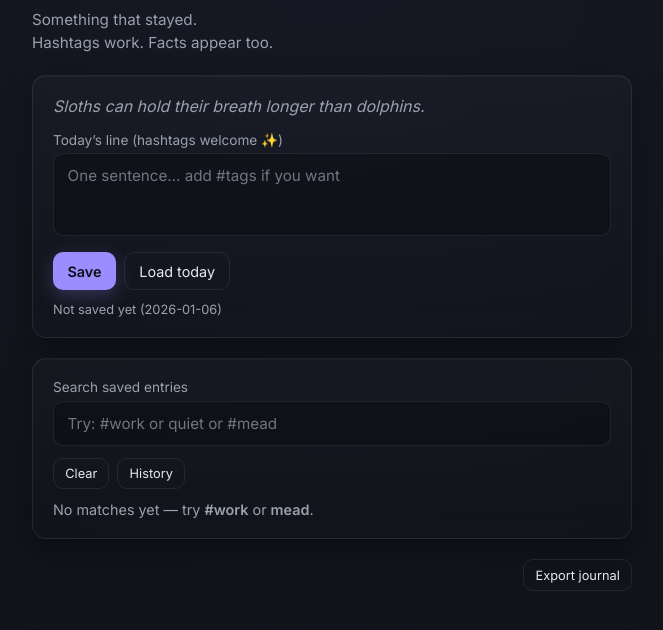
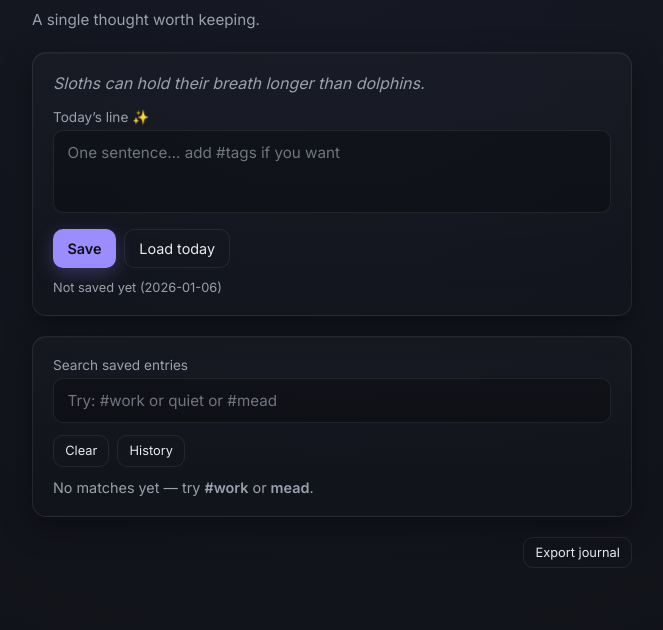
Before and after one commit to lailaluuuu/Positivepinecone, a plain HTML site: page index.html in a window 1280 px wide. Shown: the part 74-704 px from the top of the page, without its empty margins (308-971 px from the left). Drawn offline with Linux system fonts and the light colour scheme.

Commit message:
Updated index

```diff
--- a/index.html
+++ b/index.html
@@ -26,8 +26,8 @@
       </div>
 
       <p class="subtitle">
-        Something that stayed.<br>
-        Hashtags work. Facts appear too.
+        A single thought worth keeping.<br>
+
       </p>
     </header>
 
@@ -37,7 +37,7 @@
       </div>
 
       <label for="todayLine" class="label">
-        Today’s line (hashtags welcome ✨)
+        Today’s line ✨
       </label>
 
       <textarea
```
